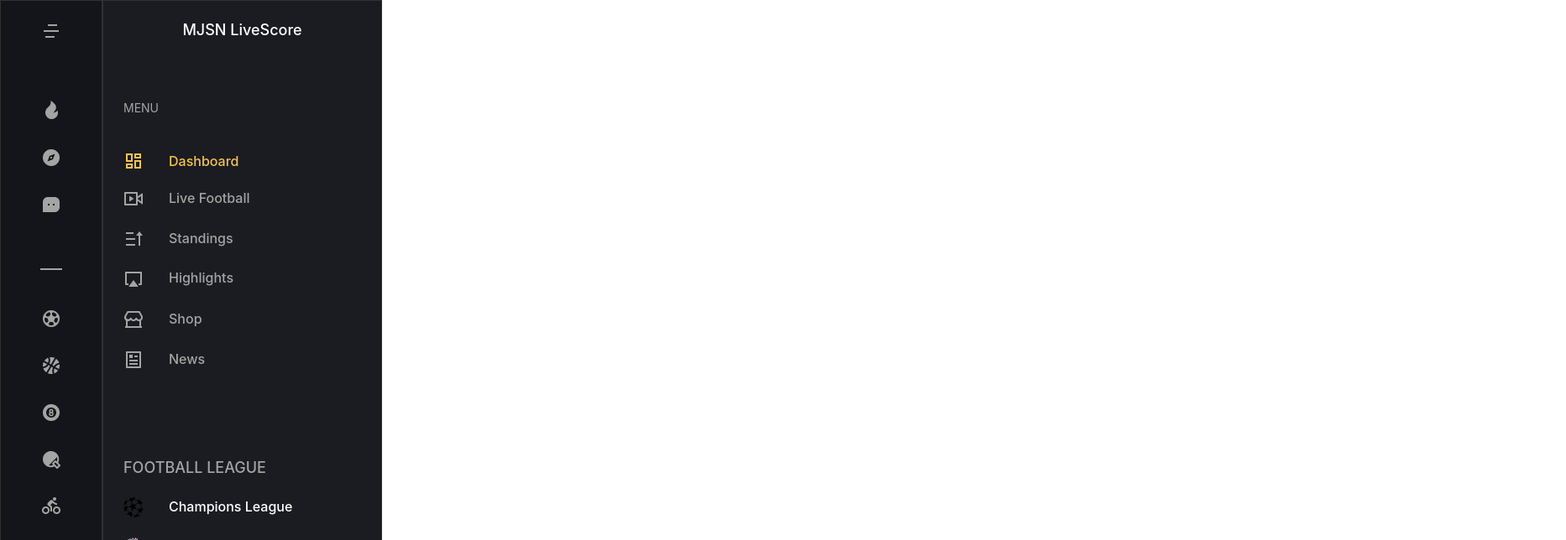
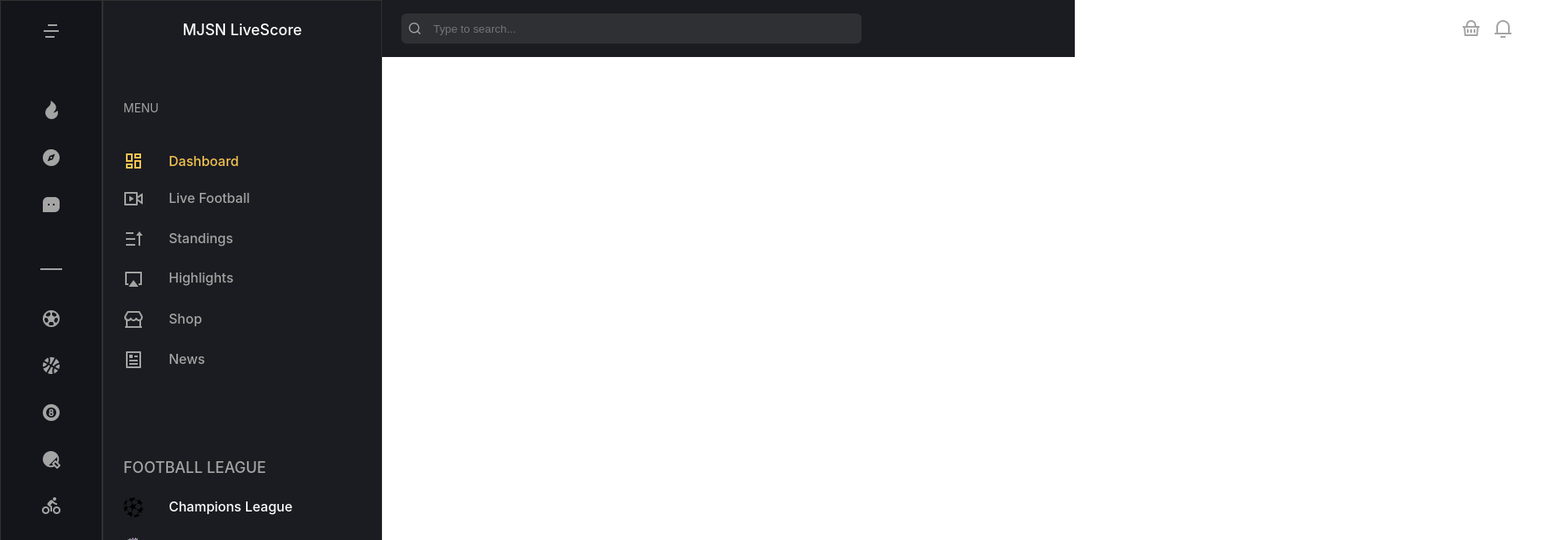
Before and after one commit to mjsnprogramming/livescore, a React (Create React App) app: page / in a window 1280 px wide. Shown: the top 644 px of the page at 84% size, 1865 px wide, since content can reach past the window. Built offline with nearby package versions, Linux system fonts and the light colour scheme.

Commit message:
searching section done

```diff
--- a/src/styles/Home.scss
+++ b/src/styles/Home.scss
@@ -270,10 +270,11 @@ a {
     text-decoration: none;
 }
 #searching {
-    width: 1400px;
+    width: auto;
     height: 68px;
     background-color: #1B1C21;
-    float: left;
+    overflow: auto;
+
     #searchInput {
         width: 548px;
         height: 36px;
@@ -292,6 +293,28 @@ a {
         background-repeat: no-repeat;
         background-position: 8px 10px;
         background-size: 16px;
-
+        color: white;
+    }
+    #cartVector {
+        @include dashboardImages;
+        top: 22px;
+        margin-left: 714px;
+        cursor: pointer;
+    }
+    #notificationVector {
+        position: absolute;
+        top: 24px;
+        margin-left: 754px;
+        cursor: pointer;
+    }
+    #account {
+        width: 36px;
+        height: 36px;
+        border: transparent;
+        border-radius: 360px;
+        background-color: white;
+        position: absolute;
+        top: 16px;
+        margin-left: 1374px;
     }
 }
```
